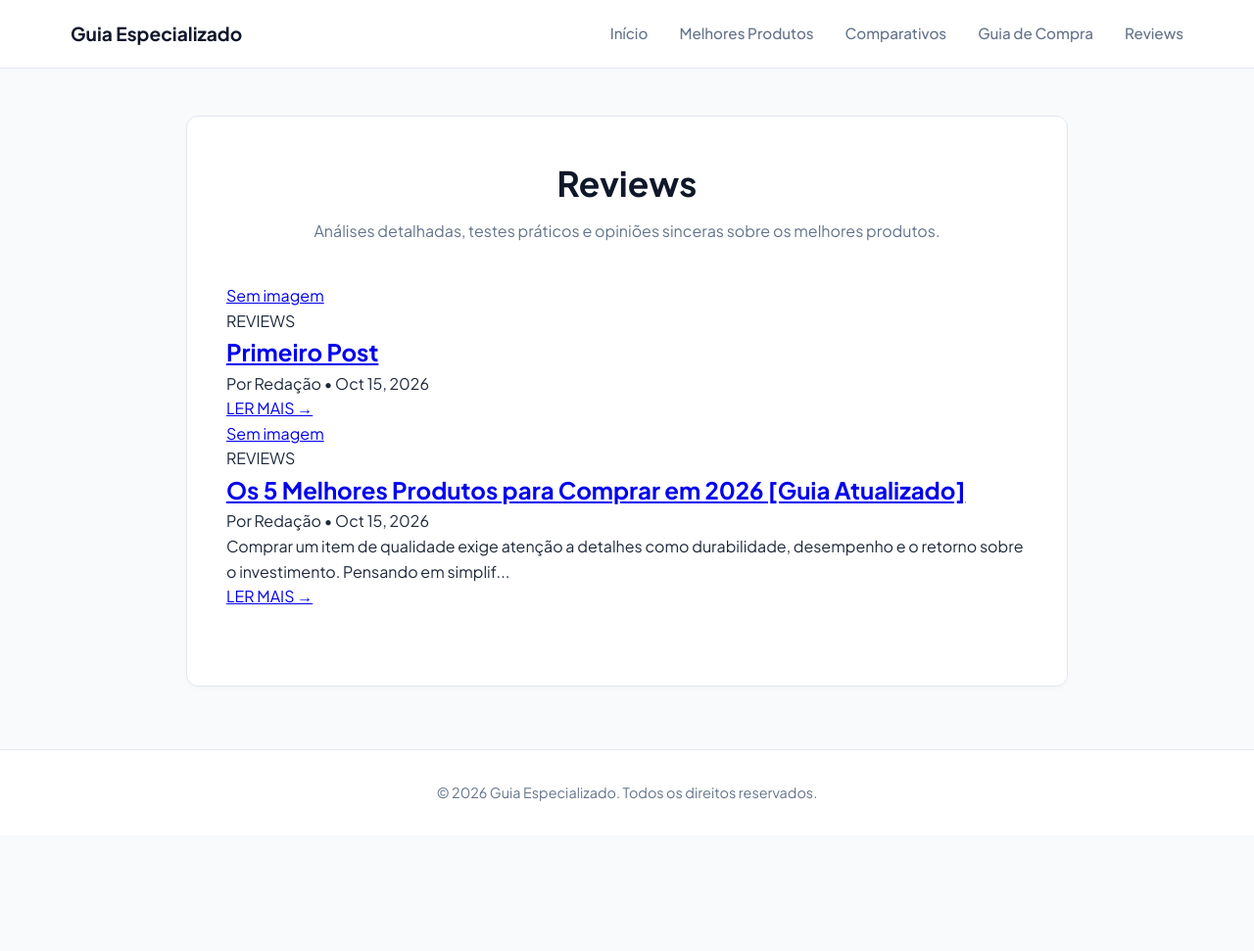
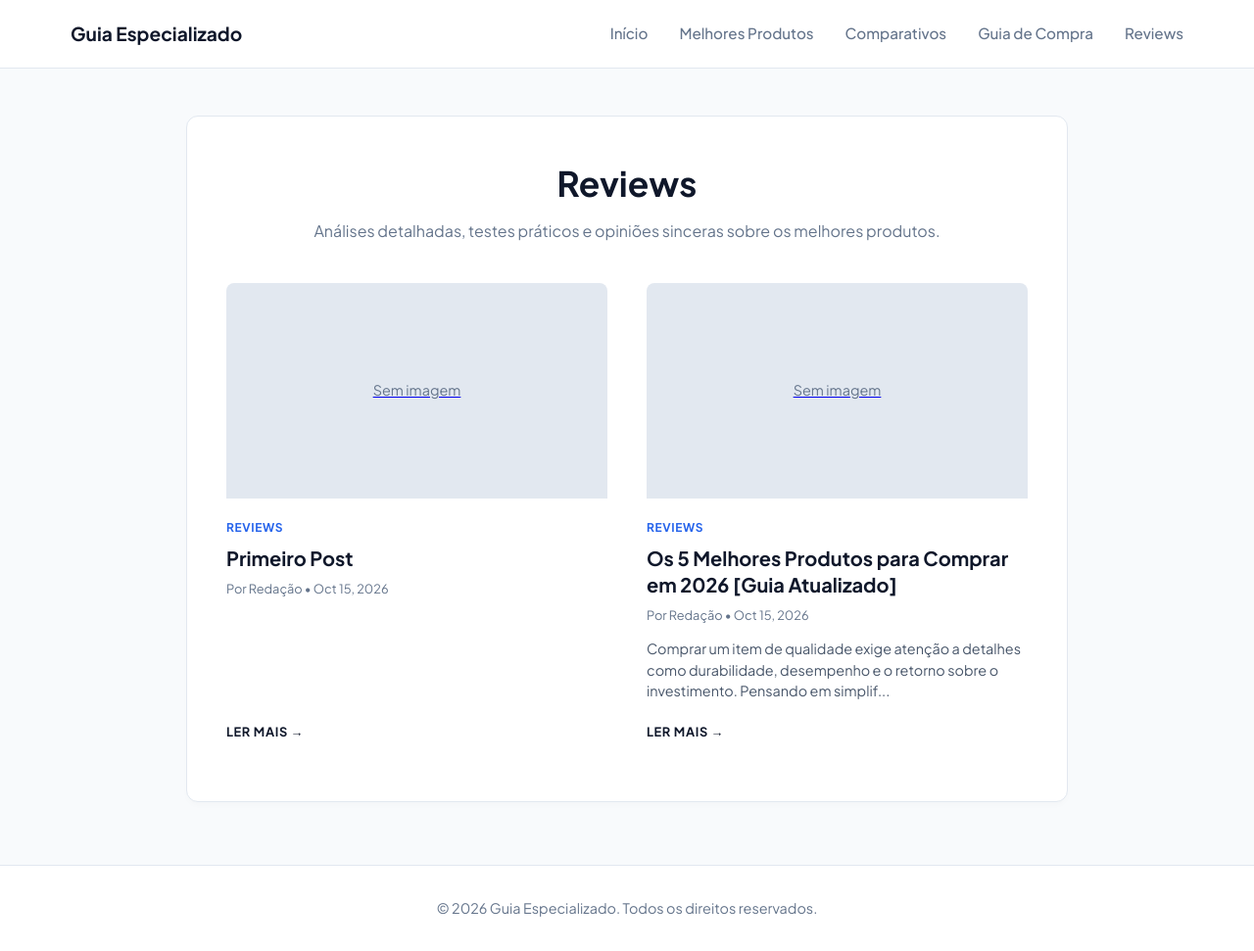
Before and after one commit to membroequipe/SiteReview, a Jekyll site: the page built from reviews/index.html, in a window 1280 px wide and 971 px high. Shown: the whole window at 98% size. Built offline with Jekyll 4.4.1, drawn with Linux system fonts in a browser that asks for light colours.

Commit message:
Update style.css

```diff
--- a/assets/css/style.css
+++ b/assets/css/style.css
@@ -331,3 +331,113 @@ body {
 .comparison-table tr:last-child td {
     border-bottom: none;
 }
+
+/* =========================================
+   GRID DE REVIEWS (ESTILO SITE MODELO)
+   ========================================= */
+.reviews-grid {
+    display: grid;
+    grid-template-columns: repeat(auto-fill, minmax(340px, 1fr));
+    gap: 2.5rem;
+    margin-top: 1.5rem;
+}
+
+.review-card {
+    display: flex;
+    flex-direction: column;
+    background: #ffffff;
+    border-radius: 8px;
+    overflow: hidden;
+    transition: transform 0.2s ease, box-shadow 0.2s ease;
+}
+
+.review-card:hover {
+    transform: translateY(-3px);
+}
+
+.card-image-link {
+    width: 100%;
+    height: 220px;
+    overflow: hidden;
+    background-color: #f1f5f9;
+    display: block;
+}
+
+.card-image-link img {
+    width: 100%;
+    height: 100%;
+    object-fit: cover;
+    transition: transform 0.3s ease;
+}
+
+.review-card:hover .card-image-link img {
+    transform: scale(1.03);
+}
+
+.placeholder-img {
+    width: 100%;
+    height: 100%;
+    display: flex;
+    align-items: center;
+    justify-content: center;
+    color: var(--text-muted);
+    font-size: 0.9rem;
+    background: #e2e8f0;
+}
+
+.card-content {
+    padding: 1.25rem 0;
+    display: flex;
+    flex-direction: column;
+    flex-grow: 1;
+}
+
+.card-category {
+    font-size: 0.75rem;
+    font-weight: 700;
+    color: #2563eb;
+    letter-spacing: 0.05em;
+    margin-bottom: 0.5rem;
+}
+
+.card-title {
+    font-size: 1.25rem;
+    font-weight: 700;
+    line-height: 1.35;
+    margin-bottom: 0.5rem;
+}
+
+.card-title a {
+    color: var(--primary);
+    text-decoration: none;
+}
+
+.card-title a:hover {
+    color: var(--accent);
+}
+
+.card-meta {
+    font-size: 0.8rem;
+    color: var(--text-muted);
+    margin-bottom: 0.85rem;
+}
+
+.card-excerpt {
+    font-size: 0.9rem;
+    color: #475569;
+    line-height: 1.5;
+    margin-bottom: 1.25rem;
+}
+
+.card-read-more {
+    font-size: 0.8rem;
+    font-weight: 700;
+    color: var(--primary);
+    text-decoration: none;
+    letter-spacing: 0.05em;
+    margin-top: auto;
+}
+
+.card-read-more:hover {
+    color: var(--accent);
+}
```
